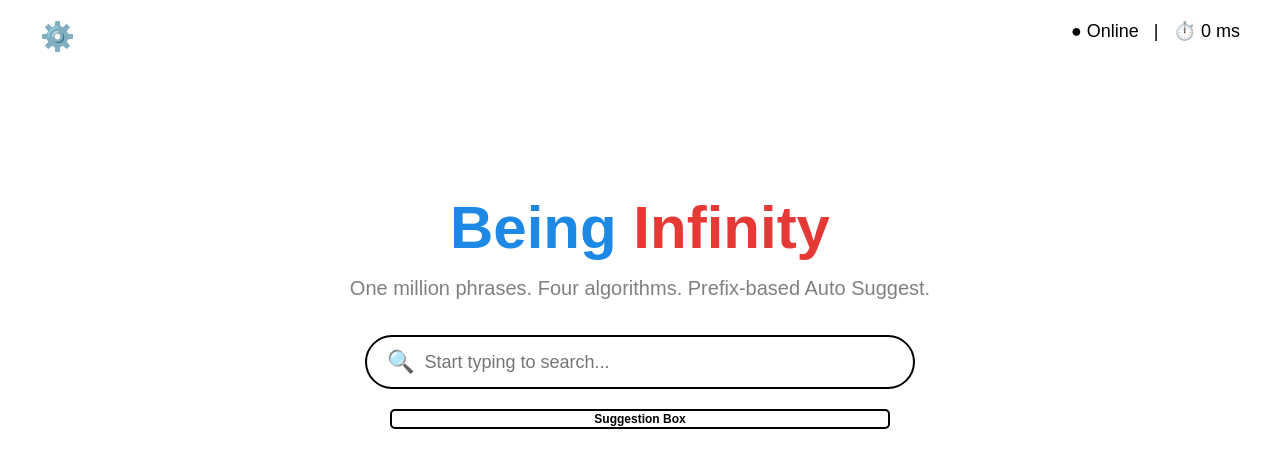
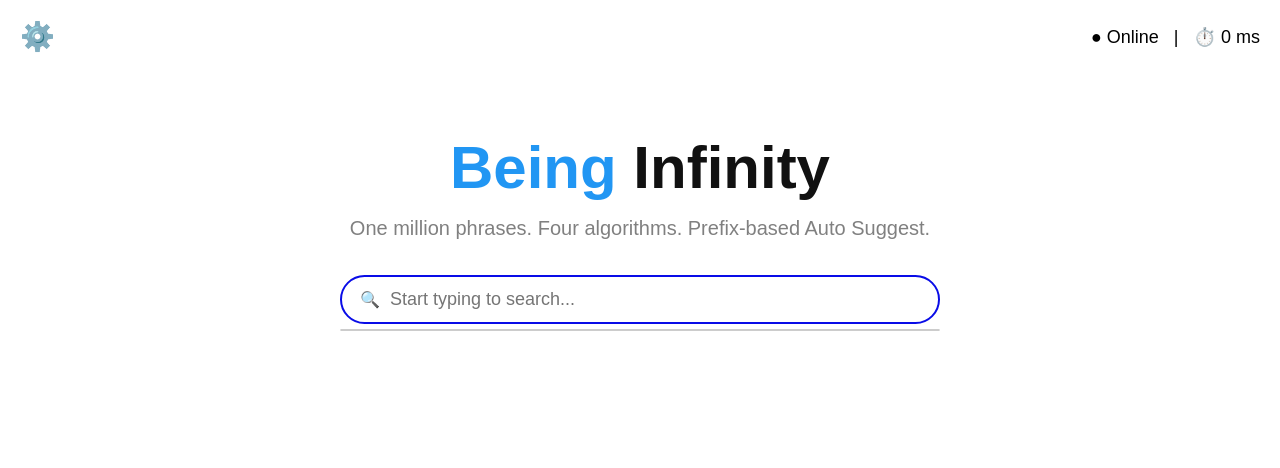
Before and after one commit to mounika962/auto_suggest, a website: page frontend/pages/autosuggest.html in a window 1280 px wide. Drawn offline with Linux system fonts and the light colour scheme.

Commit message:
seventh commit

```diff
--- a/frontend/pages/autosuggest.html
+++ b/frontend/pages/autosuggest.html
@@ -14,30 +14,29 @@
 }
 
 body{
-            background:white;
+    background:#fff;
 }
 
 /* Top Bar */
 .top{
-            width:100%;
-            padding:20px 40px;
-            overflow:hidden;
+    display:flex;
+    justify-content:space-between;
+    align-items:center;
+    padding:20px;
 }
 
 .gear{
-            float:left;
     font-size:28px;
 }
 
 .status{
-            float:right;
     font-size:18px;
 }
 
-        /* Center Content */
+/* Main */
 .container{
     text-align:center;
-            margin-top:120px;
+    margin-top:60px;
 }
 
 h1{
@@ -45,68 +44,72 @@
 }
 
 .being{
-            color:#1E88E5;
+    color:#2196F3;
 }
 
 .infinity{
-            color:#E53935;
+    color:#111;
 }
 
 p{
+    color:gray;
     margin-top:15px;
-            color:gray;
     font-size:20px;
 }
 
-        /* Search Bar */
-        .search{
-            display:inline-flex;
-            align-items:center;
-            width:550px;
-            border:2px solid black;
-            border-radius:30px;
-            padding:12px 20px;
-            margin-top:35px;
+/* Search */
+.search-container{
+    width:600px;
+    margin:35px auto;
 }
 
-        .search span{
-            font-size:22px;
+.search{
+    display:flex;
+    align-items:center;
+    border:2px solid rgb(9, 12, 231);
+    border-radius:30px;
+    padding:12px 18px;
 }
 
 .search input{
+    width:100%;
     border:none;
     outline:none;
-            width:100%;
+    font-size:18px;
     margin-left:10px;
-            font-size:18px;
 }
 
-        /* Suggestion Box */
-        .suggestions{
-            width:500px;
-            height:20px;
-            margin:20px auto;
-            border:2px solid black;
-            border-radius:5px;   /* Rectangle */
-            display:flex;
-            justify-content:center;
-            align-items:center;
-            font-size:12px;
-            font-weight:bold;
-            background:white;
+/* Suggestions */
+.suggestion-box{
+    margin-top:5px;
+    border:1px solid #ccc;
+    border-radius:10px;
+    text-align:left;
+    max-height:250px;
+    overflow-y:auto;
 }
 
+.suggestion-item{
+    padding:10px;
+    cursor:pointer;
+    border-bottom:1px solid #eee;
+}
+
+.suggestion-item:hover{
+    background:#f2f2f2;
+}
 </style>
+
 </head>
 
 <body>
 
 <div class="top">
-        <span class="gear">⚙️</span>
+    <div class="gear">⚙️</div>
 
-        <span class="status">
+    <div class="status">
         ● Online &nbsp; | &nbsp; ⏱️ 0 ms
-        </span>
+    </div>
 </div>
 
 <div class="container">
@@ -116,20 +119,76 @@
         <span class="infinity">Infinity</span>
     </h1>
 
-        <p>
-            One million phrases. Four algorithms. Prefix-based Auto Suggest.
-        </p>
+    <p>One million phrases. Four algorithms. Prefix-based Auto Suggest.</p>
+
+    <div class="search-container">
 
         <div class="search">
-            <span>🔍</span>
-            <input type="text" placeholder="Start typing to search...">
+            🔍
+            <input
+                type="text"
+                id="search"
+                placeholder="Start typing to search..."
+                autocomplete="off">
         </div>
 
-        <div class="suggestions">
-            Suggestion Box
+        <div class="suggestion-box" id="suggestionBox"></div>
+
     </div>
 
 </div>
 
+<script>
+
+const search = document.getElementById("search");
+const suggestionBox = document.getElementById("suggestionBox");
+
+search.addEventListener("input", async function(){
+
+    const q = search.value.trim();
+
+    if(q === ""){
+        suggestionBox.innerHTML = "";
+        return;
+    }
+
+    try{
+
+        const response = await fetch(
+            `https://autosuggest-backend.onrender.com/api/autosuggest?q=${q}&algorithm=brute&limit=10&weighted=false`
+        );
+
+        const data = await response.json();
+
+        suggestionBox.innerHTML = "";
+
+        data.results.forEach(function(item){
+
+            const div = document.createElement("div");
+
+            div.className = "suggestion-item";
+            div.innerText = item.text;
+
+            div.onclick = function(){
+                search.value = item.text;
+                suggestionBox.innerHTML = "";
+            };
+
+            suggestionBox.appendChild(div);
+
+        });
+
+    }
+    catch(error){
+        suggestionBox.innerHTML =
+        "<div class='suggestion-item'>Error loading suggestions</div>";
+
+        console.log(error);
+    }
+
+});
+
+</script>
+
 </body>
 </html>
```
Lines whose indentation alone changed are shown as unchanged.
